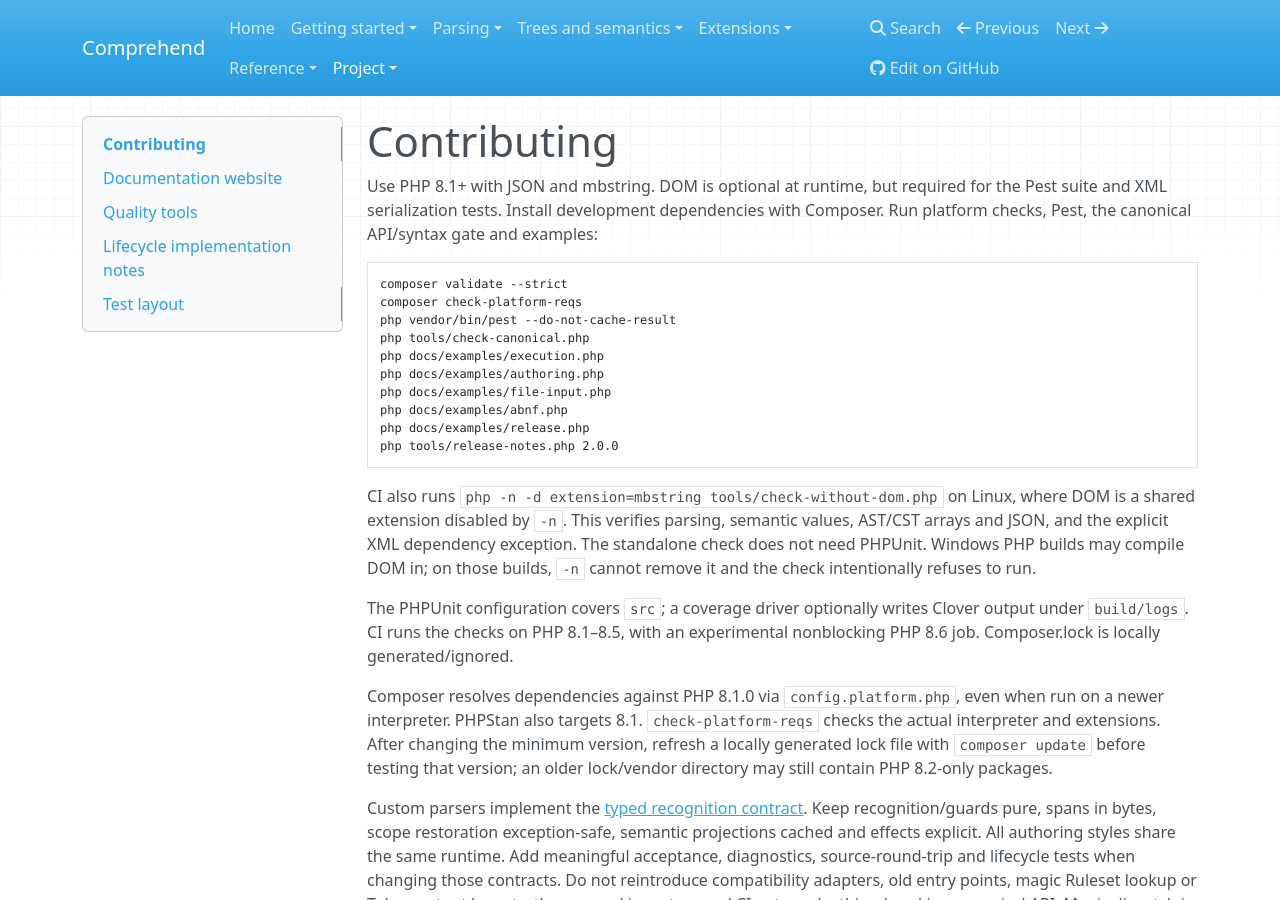
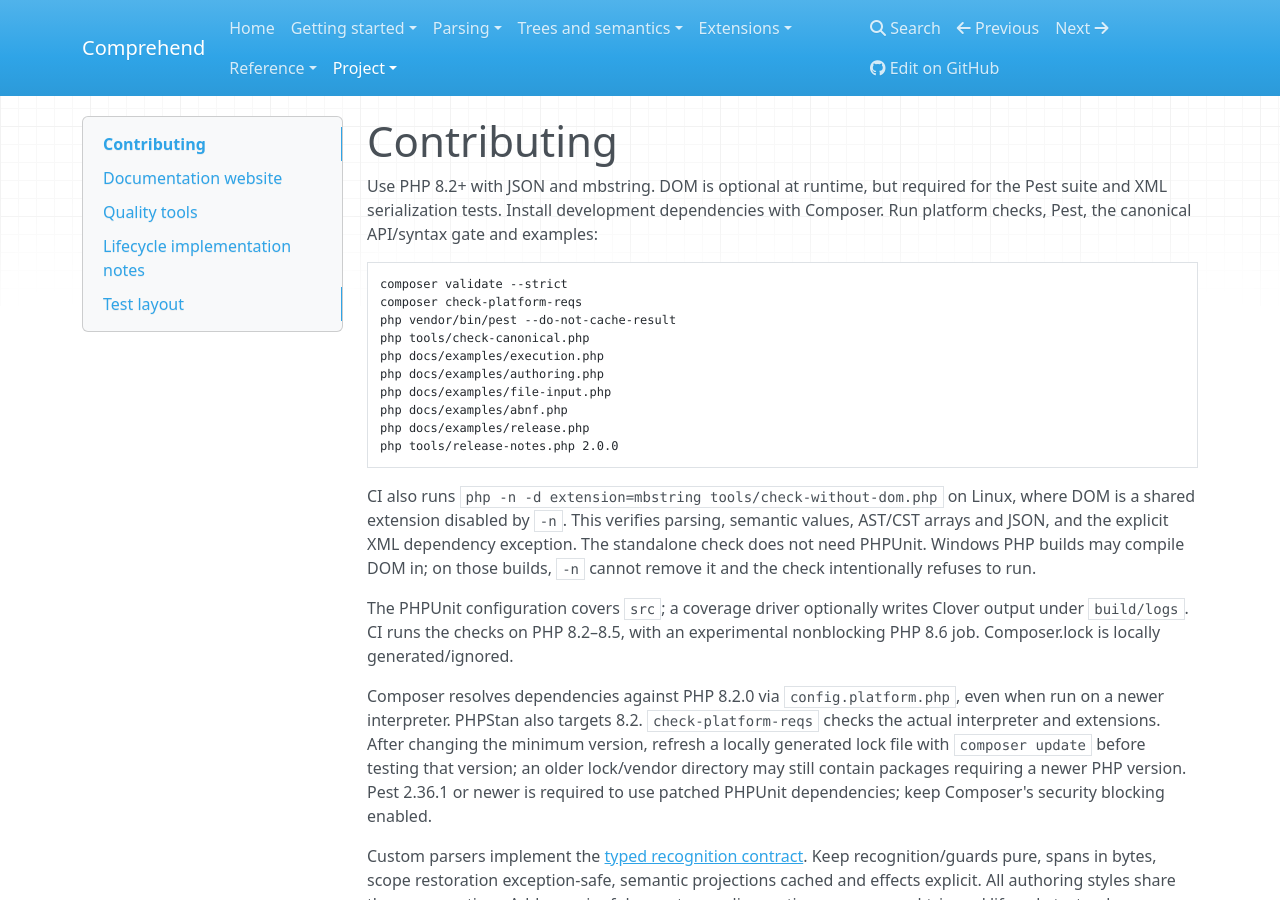
Before and after one commit to vanderlee/Comprehend, an MkDocs documentation site: the page built from docs/contribute.md, in a window 1280 px wide and 900 px high. Built offline with MkDocs 1.6.1, drawn with Linux system fonts in a browser that asks for light colours; nearby versions of some CDN libraries; some of the changed text lies outside the part shown.

Commit message:
fix: raise PHP baseline to 8.2 for patched test dependencies

```diff
--- a/composer.json
+++ b/composer.json
@@ -10,12 +10,12 @@
     "source": "https://github.com/vanderlee/Comprehend/"
   },
   "require": {
-    "php": ">=8.1.0",
+    "php": ">=8.2.0",
     "ext-json": "*",
     "ext-mbstring": "*"
   },
   "config": {
-    "platform": {"php": "8.1.0"},
+    "platform": {"php": "8.2.0"},
     "allow-plugins": {"pestphp/pest-plugin": true}
   },
   "suggest": {
@@ -24,7 +24,7 @@
   "require-dev": {
     "friendsofphp/php-cs-fixer": "^3.95",
     "phpstan/phpstan": "^2.1",
-    "pestphp/pest": "^2.36",
+    "pestphp/pest": "^2.36.1",
     "phpmd/phpmd": "2.6.0",
     "squizlabs/php_codesniffer": "^4.0"
   },
--- a/docs/contribute.md
+++ b/docs/contribute.md
@@ -1,6 +1,6 @@
 # Contributing
 
-Use PHP 8.1+ with JSON and mbstring. DOM is optional at runtime, but required for
+Use PHP 8.2+ with JSON and mbstring. DOM is optional at runtime, but required for
 the Pest suite and XML serialization tests. Install development dependencies with
 Composer. Run platform checks, Pest, the canonical API/syntax gate and examples:
 
@@ -24,14 +24,16 @@ standalone check does not need PHPUnit. Windows PHP builds may compile DOM in;
 on those builds, `-n` cannot remove it and the check intentionally refuses to run.
 
 The PHPUnit configuration covers `src`; a coverage driver optionally writes
-Clover output under `build/logs`. CI runs the checks on PHP 8.1–8.5, with an
+Clover output under `build/logs`. CI runs the checks on PHP 8.2–8.5, with an
 experimental nonblocking PHP 8.6 job. Composer.lock is locally generated/ignored.
 
-Composer resolves dependencies against PHP 8.1.0 via `config.platform.php`, even
-when run on a newer interpreter. PHPStan also targets 8.1. `check-platform-reqs`
+Composer resolves dependencies against PHP 8.2.0 via `config.platform.php`, even
+when run on a newer interpreter. PHPStan also targets 8.2. `check-platform-reqs`
 checks the actual interpreter and extensions. After changing the minimum version,
 refresh a locally generated lock file with `composer update` before testing that
-version; an older lock/vendor directory may still contain PHP 8.2-only packages.
+version; an older lock/vendor directory may still contain packages requiring a
+newer PHP version. Pest 2.36.1 or newer is required to use patched PHPUnit
+dependencies; keep Composer's security blocking enabled.
 
 Custom parsers implement the [typed recognition contract](source-and-extension-contract.md).
 Keep recognition/guards pure, spans in bytes, scope restoration exception-safe,
@@ -153,7 +155,7 @@ operator definitions and recovery contexts stay in their extension namespace.
 Cross-class extension scenarios remain in `tests/features/`.
 
 Write tests with Pest's `test()` closures and attach parameterized cases with
-`with()`. Pest 2 preserves the library's PHP 8.1 development baseline. Existing
+`with()`. Pest 2 supports the library's PHP 8.2 development baseline. Existing
 shared assertions and stateful fixtures use abstract PHPUnit base classes selected
 with `uses()`; dataset providers are static and run before test setup. Run the
 suite through Pest, including when selecting a single file or using `--filter`.
```
Also changed, not shown: CHANGELOG.md (+1 -1 lines), README.md (+2 -2 lines), docs/breaking-release.md (+2 -2 lines), docs/canonical-runtime.md (+1 -1 lines), docs/index.md (+1 -1 lines), 4 other files.
